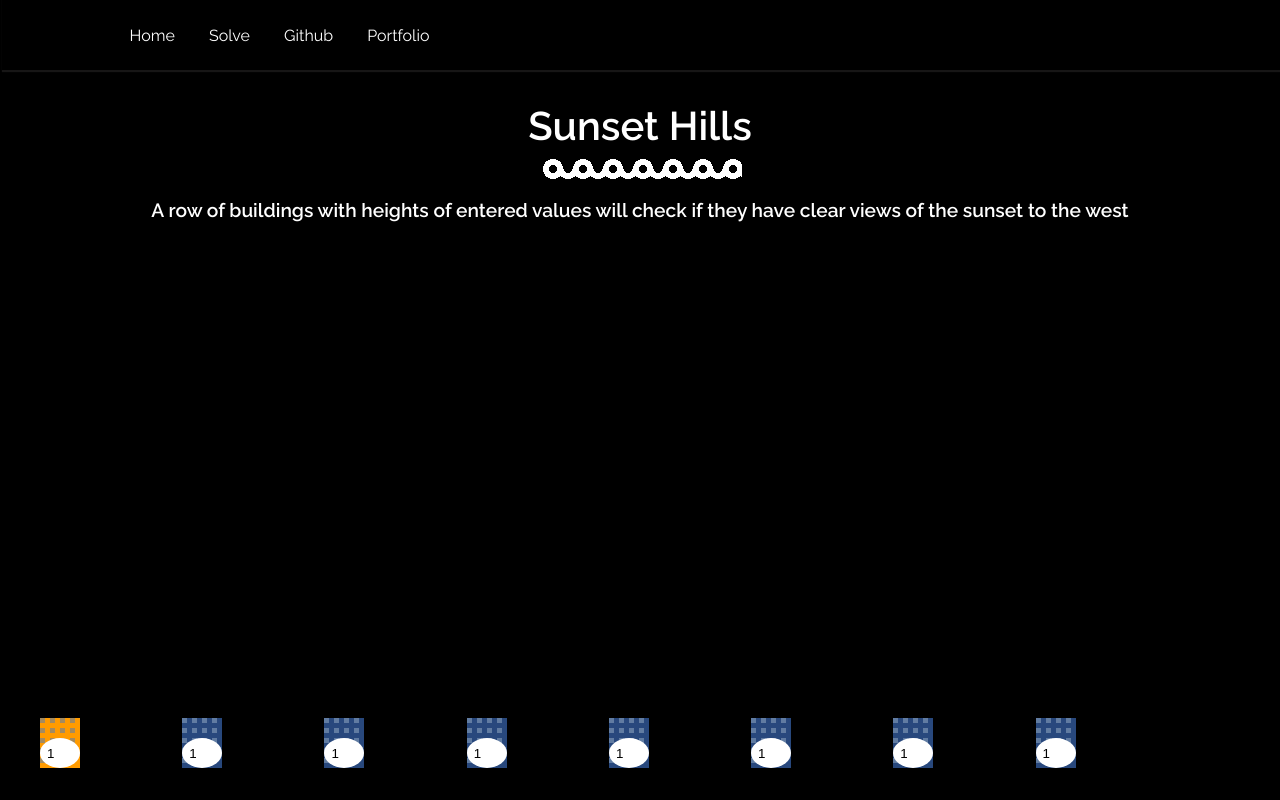
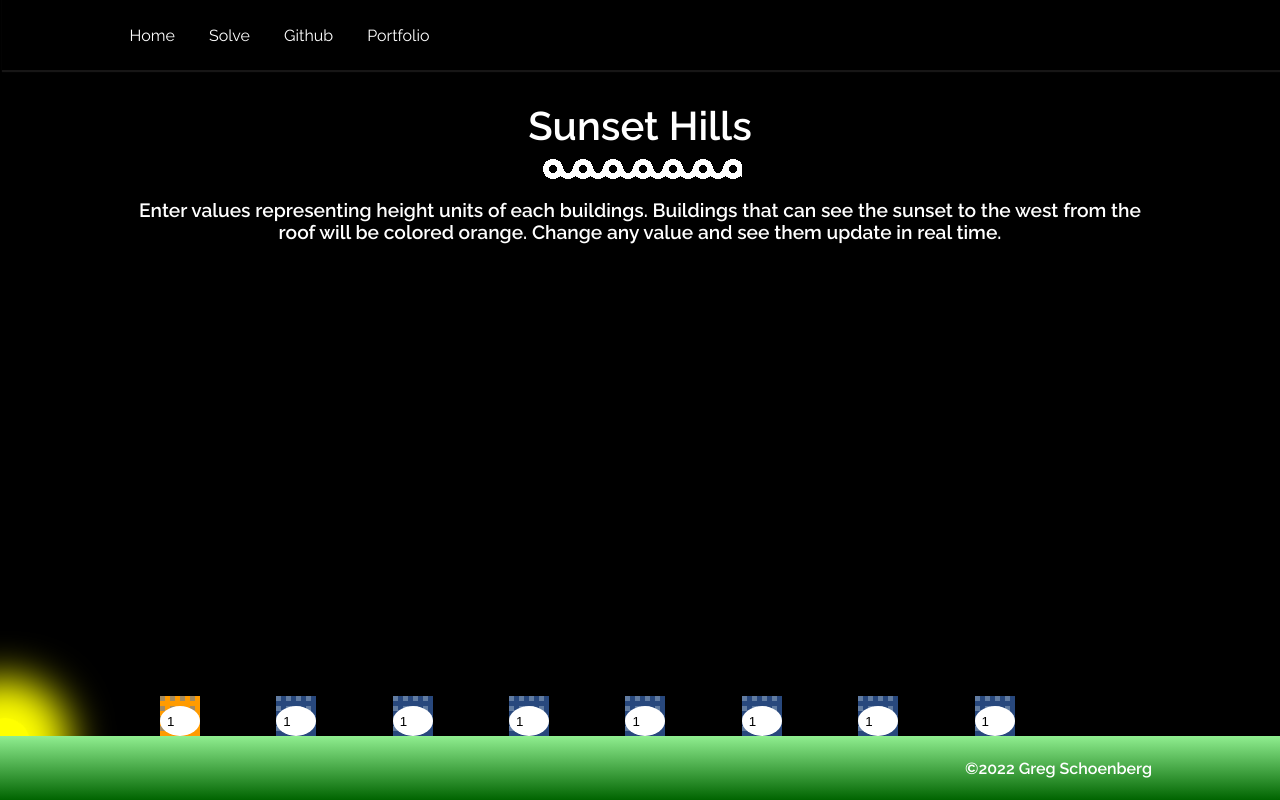
Before and after one commit to GregNicholas/SunsetHills, a React (Create React App) app: page /solve in a window 1280 px wide. Built offline with nearby package versions, Linux system fonts and the light colour scheme.

Commit message:
add sun, responsiveness, footer

```diff
--- a/public/styles.css
+++ b/public/styles.css
@@ -152,6 +152,22 @@ input {
   box-sizing: border-box;
 }
 
+footer {
+  position: fixed;
+  z-index: 1;
+  bottom: 0;
+  height: 4rem;
+  width: 100%;
+  background: linear-gradient(lightgreen, darkgreen);
+  color: white;
+  display: flex;
+}
+
+footer p {
+  text-align: right;
+  font-size: 1rem;
+}
+
 @media only screen and (max-width: 500px) {
   h1 {
     font-size: 3rem;
@@ -170,3 +186,24 @@ input {
     margin-top: 8rem;
   }
 }
+
+.sun {
+  width: 50px;
+  height: 50px;
+  background-color: yellow;
+  border-radius: 50%;
+  box-shadow: 0 0 40px 40px yellow;
+  position: absolute;
+  bottom: 2rem;
+  left: -20px;
+}
+
+@media only screen and (max-width: 550px) {
+  .sun {
+    width: 25px;
+    height: 25px;
+    box-shadow: 0 0 20px 28px yellow;
+    bottom: 2.5rem;
+    left: -20px;
+  }
+}
--- a/src/App.js
+++ b/src/App.js
@@ -3,6 +3,7 @@ import React from "react";
 import Home from "./components/Home";
 import Header from "./components/Header";
 import Solve from "./components/Solve";
+import Footer from "./components/Footer";
 
 export default function App() {
   return (
@@ -13,6 +14,7 @@ export default function App() {
         <Route path="/home" element={<Home />} />
         <Route path="/solve" element={<Solve />} />
       </Routes>
+      <Footer />
     </Router>
   );
 }
--- a/src/components/Building.js
+++ b/src/components/Building.js
@@ -7,19 +7,19 @@ export default function Building({
   handleChangeBuildingHeight
 }) {
   let leftPosition;
-  if (windowWidth > 500) {
-    leftPosition = (windowWidth / 9) * bldgNum + 40;
+  if (windowWidth > 550) {
+    leftPosition = (windowWidth / 11) * bldgNum + 160;
   } else {
-    leftPosition = (windowWidth / 9) * bldgNum + 15;
+    leftPosition = (windowWidth / 10) * bldgNum + 50;
   }
 
   console.log(leftPosition);
   const bldgStyle = {
-    height: `${bldgStats.height * 50}px`,
+    height: `${bldgStats.height * 40}px`,
     backgroundImage: `${bldgStats.color}`,
     //backgroundImage: "repeating-linear-gradient(to bottom, transparent, transparent 5px, #28487d 5px, #28487d 10px), repeating-linear-gradient(to right, #617ca2, #617ca2 5px, #28487d 5px, #28487d 10px)",
     position: "absolute",
-    bottom: "2rem",
+    bottom: "4rem",
     left: `${leftPosition}px`
   };
   return (
--- /dev/null
+++ b/src/components/Footer.js
@@ -0,0 +1,9 @@
+import React from "react";
+
+export default function Footer() {
+  return (
+    <footer>
+      <p>©2022 Greg Schoenberg</p>
+    </footer>
+  );
+}
--- a/src/components/Header.js
+++ b/src/components/Header.js
@@ -1,4 +1,4 @@
-import React, { useState } from "react";
+import React from "react";
 import { Link } from "react-router-dom";
 
 export default function Header() {
@@ -12,7 +12,7 @@ export default function Header() {
           Solve
         </Link>
         <a
-          href="https://github.com"
+          href="https://github.com/GregNicholas/SunsetHills"
           target="_blank"
           rel="noreferrer"
           className="nav-link"
--- a/src/components/Home.js
+++ b/src/components/Home.js
@@ -19,8 +19,9 @@ export default function Home() {
           <div className="circle circle2"></div>
         </div>
         <p style={{ top: "35%" }}>
-          Enter numbers to represent building heights, and buildings that can
-          see the sunset will be displayed in green. Click{" "}
+          Visual demonstration of working with an array. A row of buildings
+          representing an array will be colored according to whether they have a
+          view of the sunset to the west. Click{" "}
           <Link to="Solve" style={{ color: "white" }}>
             Solve
           </Link>{" "}
--- a/src/components/Solve.js
+++ b/src/components/Solve.js
@@ -73,9 +73,11 @@ export default function Solve() {
         <div className="circle circle2"></div>
       </div>
       <p>
-        A row of buildings with heights of entered values will check if they
-        have clear views of the sunset to the west
+        Enter values representing height units of each buildings. Buildings that
+        can see the sunset to the west from the roof will be colored orange.
+        Change any value and see them update in real time.
       </p>
+      <div className="sun"></div>
       <section className="buildings">
         {buildings.map((building, i) => {
           return (
```
Also changed, not shown: src/images/skyscrapers.jpg.
